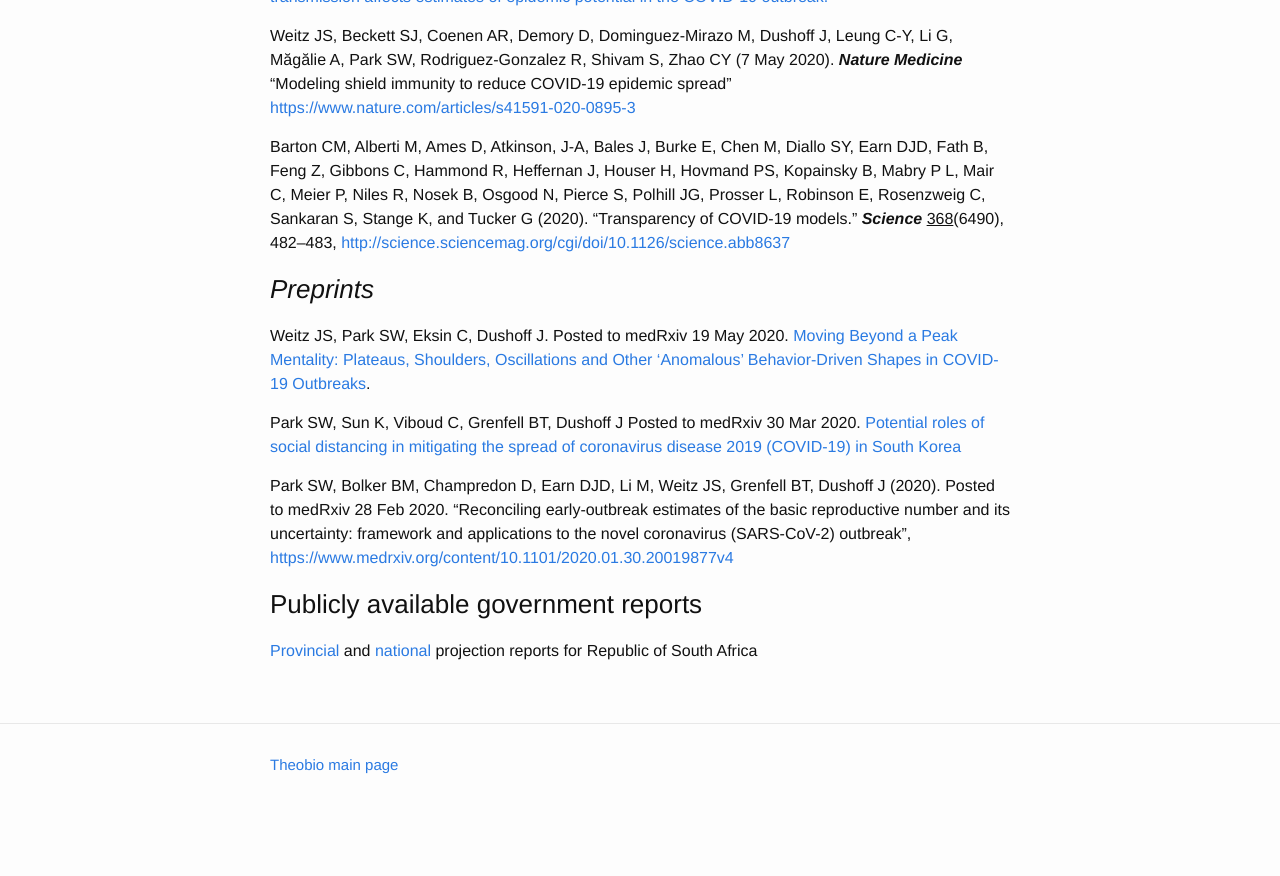
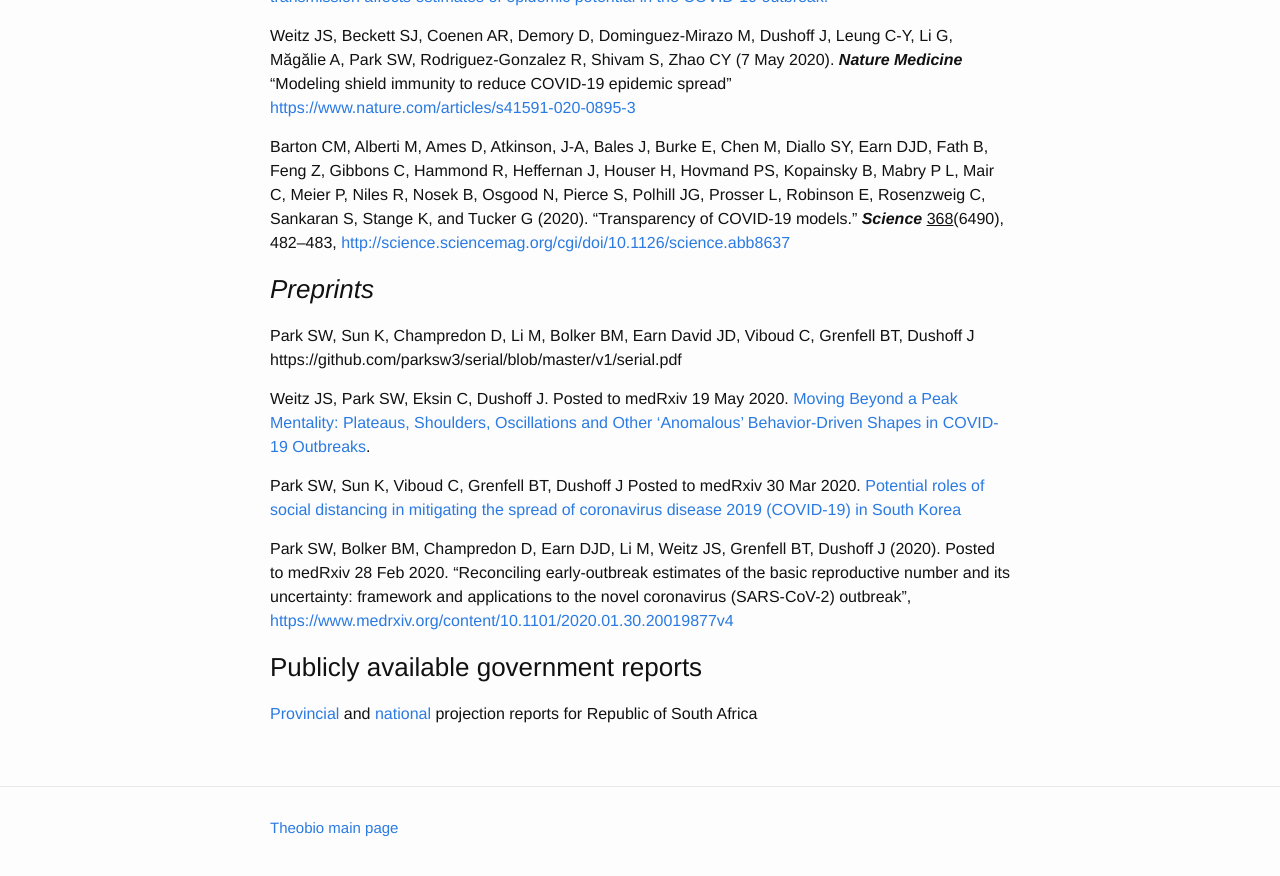
Before and after one commit to mac-theobio/mac-theobio.github.io, a Jekyll site: the page built from covid-19/index.md, in a window 1280 px wide and 900 px high, scrolled down 1660 px. Shown: the top 876 px of the window. Built offline with Jekyll 4.4.1, drawn with Linux system fonts in a browser that asks for light colours; our own code applies the rules of GitHub Pages for plain Markdown files; before the commit the page ends 2497 px from its top, so only the background shows below that.

Commit message:
forgot to merge

```diff
--- a/covid-19/index.md
+++ b/covid-19/index.md
@@ -47,6 +47,9 @@ Barton CM, Alberti M, Ames D, Atkinson, J-A, Bales J, Burke E, Chen M, Diallo SY
 
 ### _Preprints_
 
+Park SW, Sun K, Champredon D, Li M, Bolker BM, Earn David JD, Viboud C, Grenfell BT, Dushoff J
+https://github.com/parksw3/serial/blob/master/v1/serial.pdf
+
 Weitz JS, Park SW, Eksin C, Dushoff J.
 Posted to medRxiv 19 May 2020.
 [Moving Beyond a Peak Mentality: Plateaus, Shoulders, Oscillations and Other 'Anomalous' Behavior-Driven Shapes in COVID-19 Outbreaks](https://doi.org/10.1101/2020.05.03.20089524).
```
